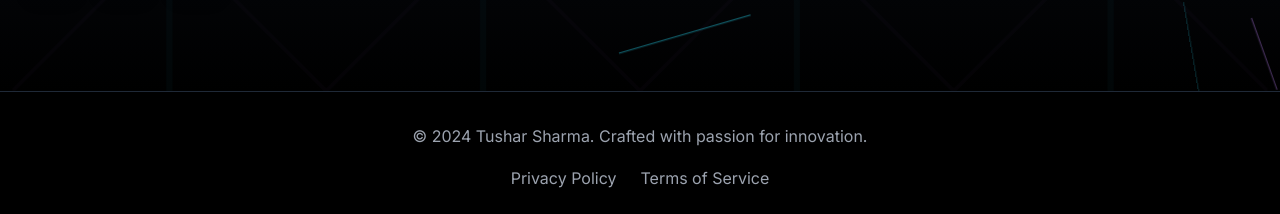
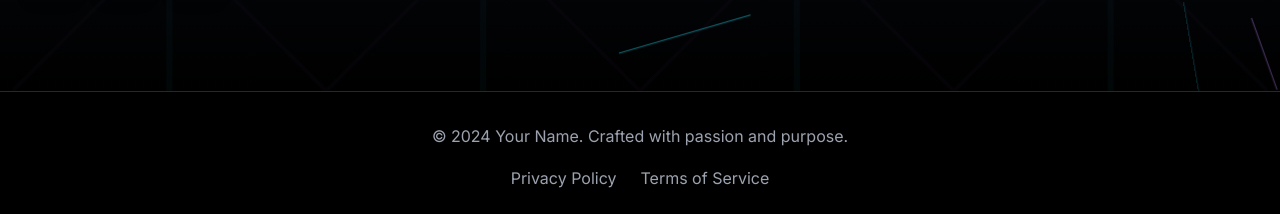
Before and after one commit to 0Tusharbhardwaj/portfolio, a React (Vite) app: page / in a window 1280 px wide. Shown: the part 7012-7226 px from the top of the page. Built offline with nearby package versions, Linux system fonts and the light colour scheme.

Commit message:
Update App.tsx

```diff
--- a/src/App.tsx
+++ b/src/App.tsx
@@ -15,9 +15,8 @@ function App() {
   };
 
   useEffect(() => {
-    // Smooth scroll behavior
+    // Enable smooth scroll
     document.documentElement.style.scrollBehavior = 'smooth';
-
     return () => {
       document.documentElement.style.scrollBehavior = 'auto';
     };
@@ -29,9 +28,11 @@ function App() {
 
   return (
     <>
+      {/* Floating Icon Navbar on Right Side */}
       <Navbar />
+
       <div className="min-h-screen bg-black text-white overflow-x-hidden">
-        {/* Main Sections with proper IDs for navbar scroll */}
+        {/* Sections with matching IDs for navbar links */}
         <section id="home">
           <Hero />
         </section>
@@ -56,7 +57,7 @@ function App() {
         <footer className="bg-black border-t border-gray-800 py-8">
           <div className="container mx-auto px-6 text-center">
             <p className="text-gray-400">
-              © 2024 Tushar Sharma. Crafted with passion for innovation.
+              © 2024 Your Name. Crafted with passion and purpose.
             </p>
             <div className="mt-4 flex justify-center space-x-6">
               <a href="#" className="text-gray-400 hover:text-cyan-400 transition-colors">
```
